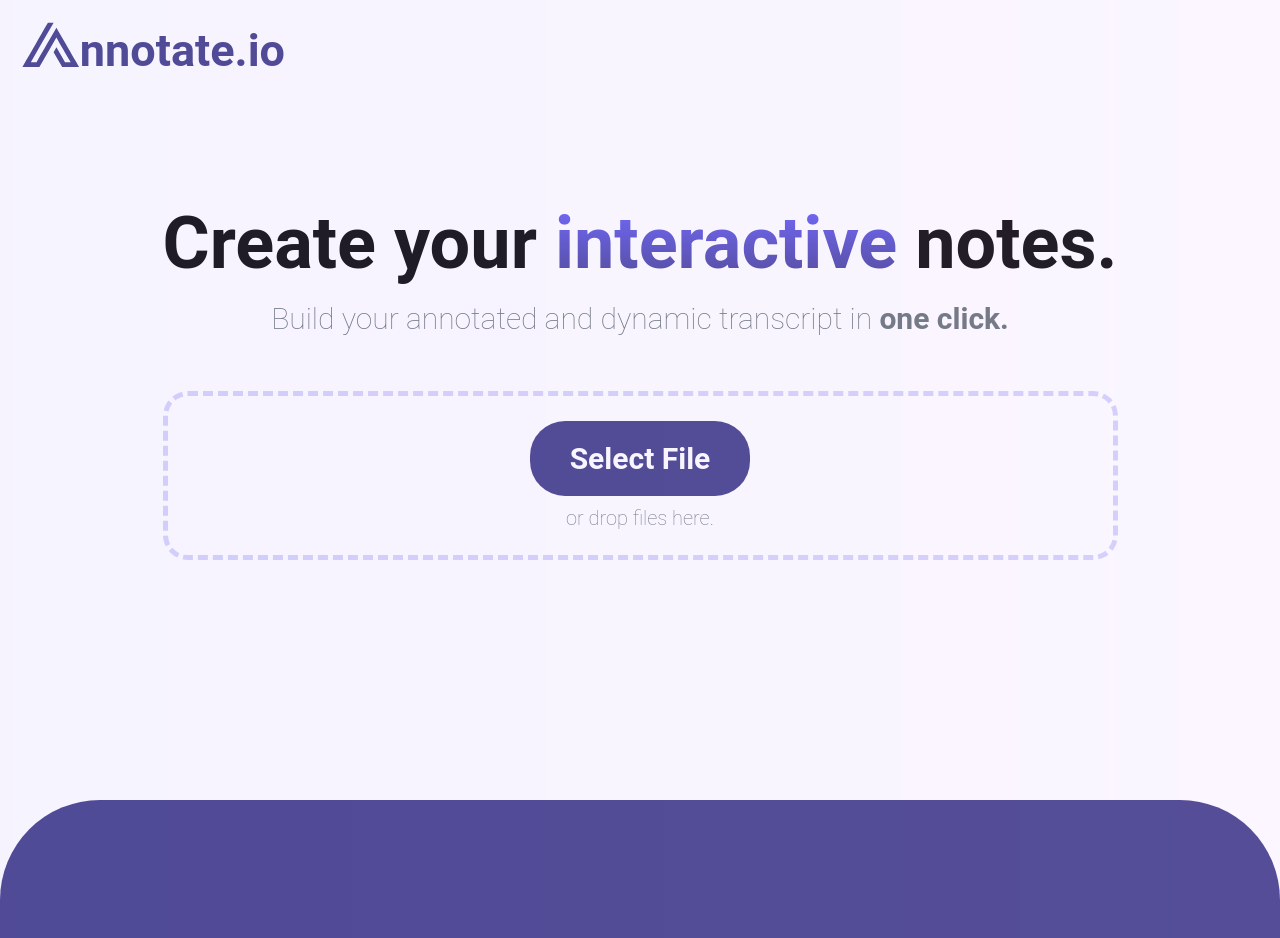
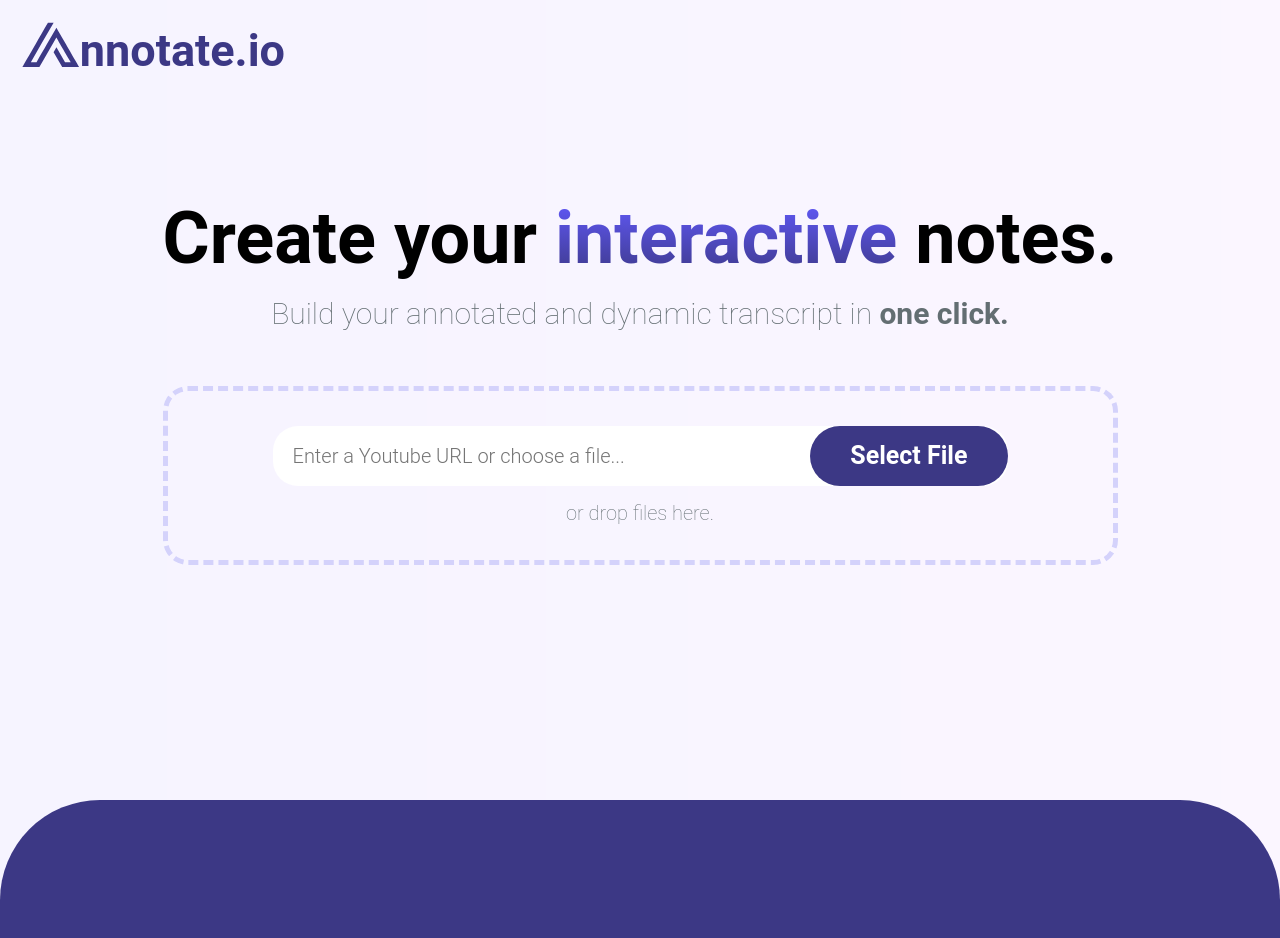
Before and after one commit to SathursanS/Annotate.io, a React (Create React App) app in the folder frontend/: page / in a window 1280 px wide. Shown: the top 938 px of the page. Built offline with nearby package versions, Linux system fonts and the light colour scheme.

Commit message:
Changed upload options and added file upload and youtube link functionality

```diff
--- a/frontend/src/App.css
+++ b/frontend/src/App.css
@@ -31,10 +31,9 @@
 }
 
 .light-overlay {
-  background-color: white;
+  background-color: rgba(255, 255, 255, 0.85);
   min-height: 100vh;
   width: 100%;
-  opacity: 0.85;
   display: flex;
   justify-content: center;
   align-items: center;
--- a/frontend/src/components/uploadImage/uploadImage.css
+++ b/frontend/src/components/uploadImage/uploadImage.css
@@ -1,5 +1,5 @@
 .main-container {
-  max-width: 1050px;
+  max-width: 1150px;
   height: 100vh;
   display: flex;
   justify-content: center;
@@ -24,6 +24,40 @@
   -webkit-text-fill-color: transparent;
 }
 
+.file-upload-container {
+  max-width: 735px;
+  width: 100%;
+  height: 60px;
+  position: relative;
+  margin-bottom: 15px;
+}
+
+.no-display {
+  display: none;
+}
+
+.input-link {
+  width: 100%;
+  height: 100%;
+  position: absolute;
+  top: 0;
+  left: 0;
+  border-radius: 25px;
+  padding-top: 20px;
+  padding-bottom: 20px;
+  padding-right: 200px;
+  padding-left: 20px;
+  font-size: 20px;
+  font-family: 'Roboto';
+  font-weight: 300;
+  border: none;
+  background-color: white;
+}
+
+.input-link:focus {
+  outline: none;
+}
+
 .upload-subtitle {
   font-size: 30px;
   font-weight: 100;
@@ -38,7 +72,7 @@
 
 .drag-drop-container {
   border: 5px #d4d2fb dashed;
-  padding: 25px;
+  padding: 35px;
   max-width: 1000px;
   width: 100%;
   border-radius: 25px;
@@ -52,20 +86,34 @@
   font-size: 20px;
 }
 
-.drag-drop-button {
+.loading-message {
+  font-size: 25px;
+  color: #d4d2fb;
+  font-weight: 700;
+}
+
+.choose-file-button {
+  position: absolute;
+  height: 100%;
+  background-color: red;
+  top: 0;
+  right: 0;
   border-radius: 35px;
   background-color: #3c3885;
-  padding: 20px 40px;
+  padding: 10px 40px;
   font-family: 'Roboto', sans-serif;
-  font-size: 30px;
+  font-size: 25px;
   font-weight: 600;
   color: white;
   transform: scale(1);
   transition: transform 0.1s ease-in-out;
   margin-bottom: 10px;
+  display: flex;
+  justify-content: center;
+  align-items: center;
 }
 
-.drag-drop-button:hover {
+.choose-file-button:hover {
   cursor: pointer;
   transform: scale(1.025);
   transition: transform 0.1s ease-in-out;
--- a/frontend/src/components/uploadImage/uploadImage.js
+++ b/frontend/src/components/uploadImage/uploadImage.js
@@ -1,7 +1,66 @@
-import React from 'react';
+import React, { useState } from 'react';
 import './uploadImage.css';
 
 const UploadImage = () => {
+  const [link, setLink] = useState('');
+  const [loading, setLoading] = useState(false);
+  const [loadingMessage, setLoadingMessage] = useState('');
+
+  const handleAnalyze = (path) => {
+    setLoadingMessage('Analyzing Video');
+    // Fetch the analysis
+    setLoading(false);
+  };
+
+  const handleYoutubeLink = async () => {
+    let response;
+    let json;
+
+    setLoadingMessage('Uploading Video');
+    setLoading(true);
+
+    //Post email and password to back end and get authenticated
+    response = await fetch('http://localhost:5000/upload/youtube', {
+      method: 'POST',
+      headers: {
+        'Content-Type': 'application/json',
+      },
+      body: JSON.stringify({
+        link,
+      }),
+    });
+
+    json = await response.json();
+    console.log(json.message);
+    handleAnalyze(json.message);
+  };
+
+  const handleFileUpload = async (e) => {
+    e.preventDefault();
+
+    let response;
+    let json;
+
+    setLoadingMessage('Uploading Video');
+    setLoading(true);
+
+    let file = e.target.files[0];
+    console.log(e.target.files[0]);
+    const formData = new FormData();
+
+    formData.append('file', file);
+    formData.append('filename', 'attachment');
+
+    response = await fetch('http://localhost:5000/upload', {
+      method: 'POST',
+      body: formData,
+    });
+
+    json = await response.json();
+    console.log(json.message);
+    handleAnalyze(json.message);
+  };
+
   return (
     <div className="main-container">
       <div className="upload-headline">
@@ -13,8 +72,47 @@ const UploadImage = () => {
         <span className="upload-subtitle-emphasized">one click.</span>
       </div>
       <div className="drag-drop-container">
-        <div className="drag-drop-button">Select File</div>
-        or drop files here.
+        {!loading && (
+          <>
+            <div className="file-upload-container">
+              <input
+                className="input-link"
+                type="text"
+                value={link}
+                placeholder="Enter a Youtube URL or choose a file..."
+                onChange={(e) => {
+                  setLink(e.target.value);
+                }}
+              />
+              {!link && (
+                <>
+                  <label for="file-upload" className="choose-file-button">
+                    Select File
+                  </label>
+                  <input
+                    className="no-display"
+                    id="file-upload"
+                    type="file"
+                    accept=".mp4"
+                    onChange={(e) => handleFileUpload(e)}
+                  />
+                </>
+              )}
+              {link && (
+                <>
+                  <label
+                    className="choose-file-button"
+                    onClick={handleYoutubeLink}
+                  >
+                    Analyze
+                  </label>
+                </>
+              )}
+            </div>
+            or drop files here.
+          </>
+        )}
+        {loading && <label className="loading-message">{loadingMessage}</label>}
       </div>
     </div>
   );
```
Also changed, not shown: frontend/src/images/annotate-logo.svg.
